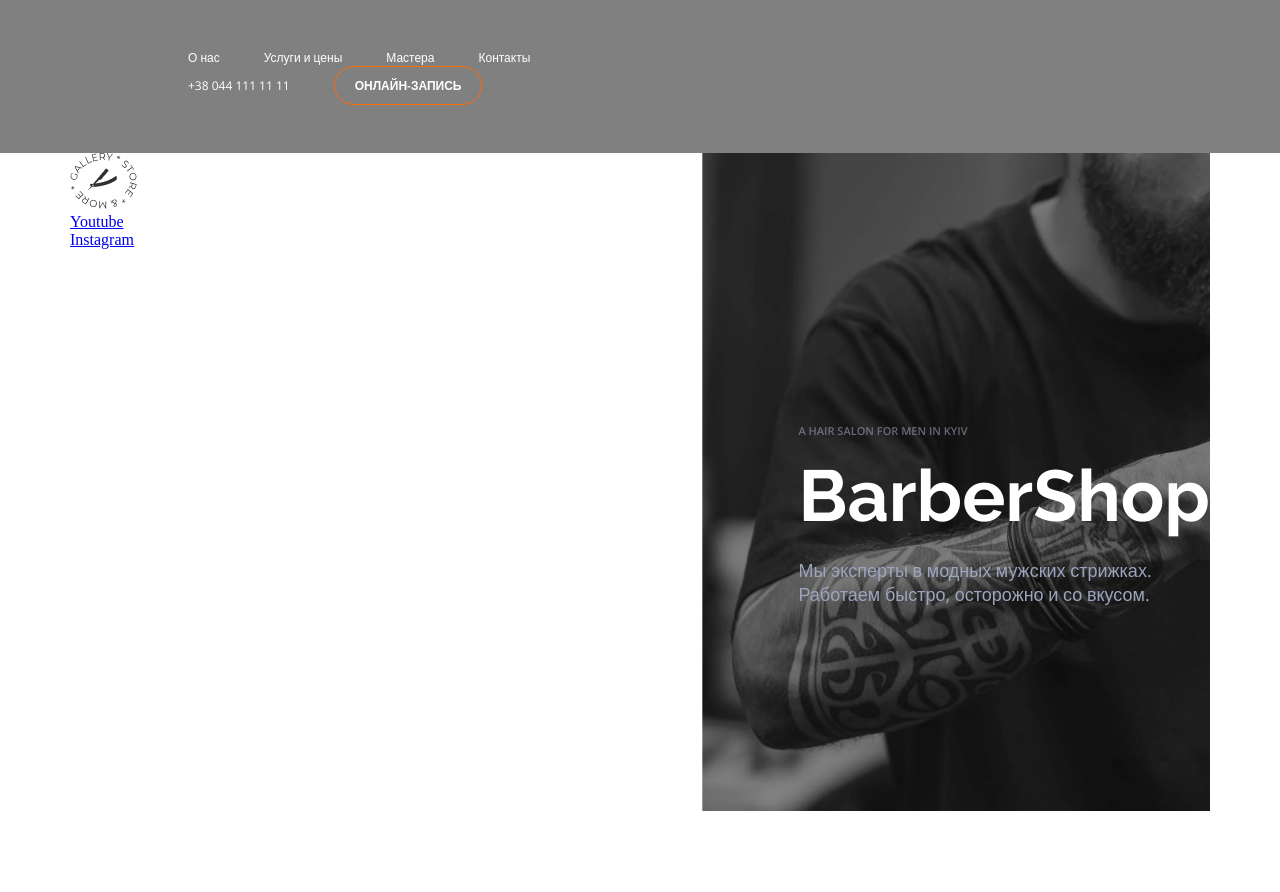
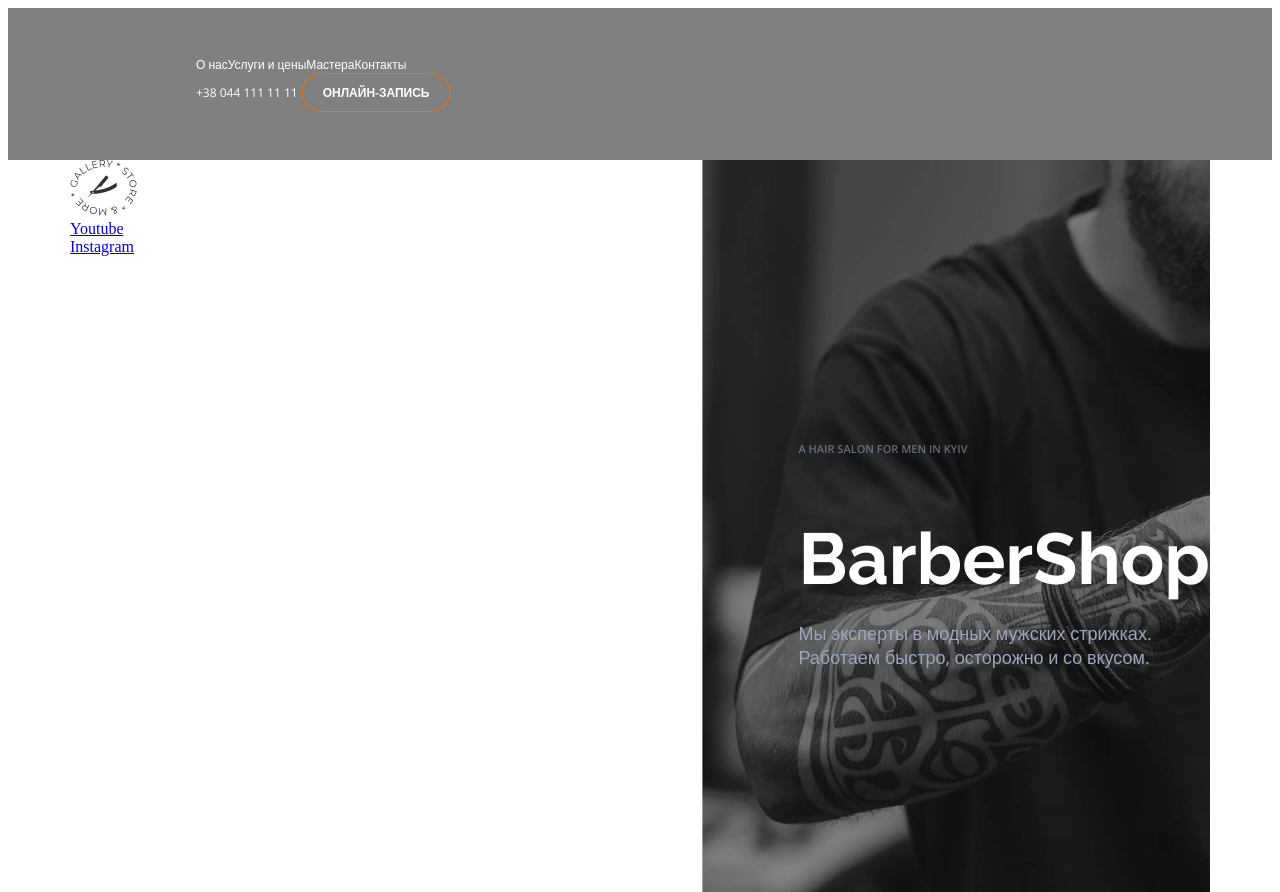
Before and after one commit to DmitryKuprienko/barbershop, a plain HTML site: page index.html in a window 1280 px wide. Shown: the top 892 px of the page. Drawn offline with nearby package versions, Linux system fonts and the light colour scheme.

Commit message:
Update style.css

```diff
--- a/style/style.css
+++ b/style/style.css
@@ -3,18 +3,21 @@
     --fon:"Open Sans",
         sans-serif;}
 
-*{
-    margin: 0;
-    padding: 0;
-}
+
 .header {
     padding: 48px 62px 48px 188px;
     background-color: gray;
 }
+.navigation{
+    display: flex;
 
+}
+.navigation-link{
+
+}
 .navigation-link,
 .phone {
-    margin-right: 40px;
+
     color: #FFFFFF;
     text-decoration: none;
     font-family: var(--fon);
```
